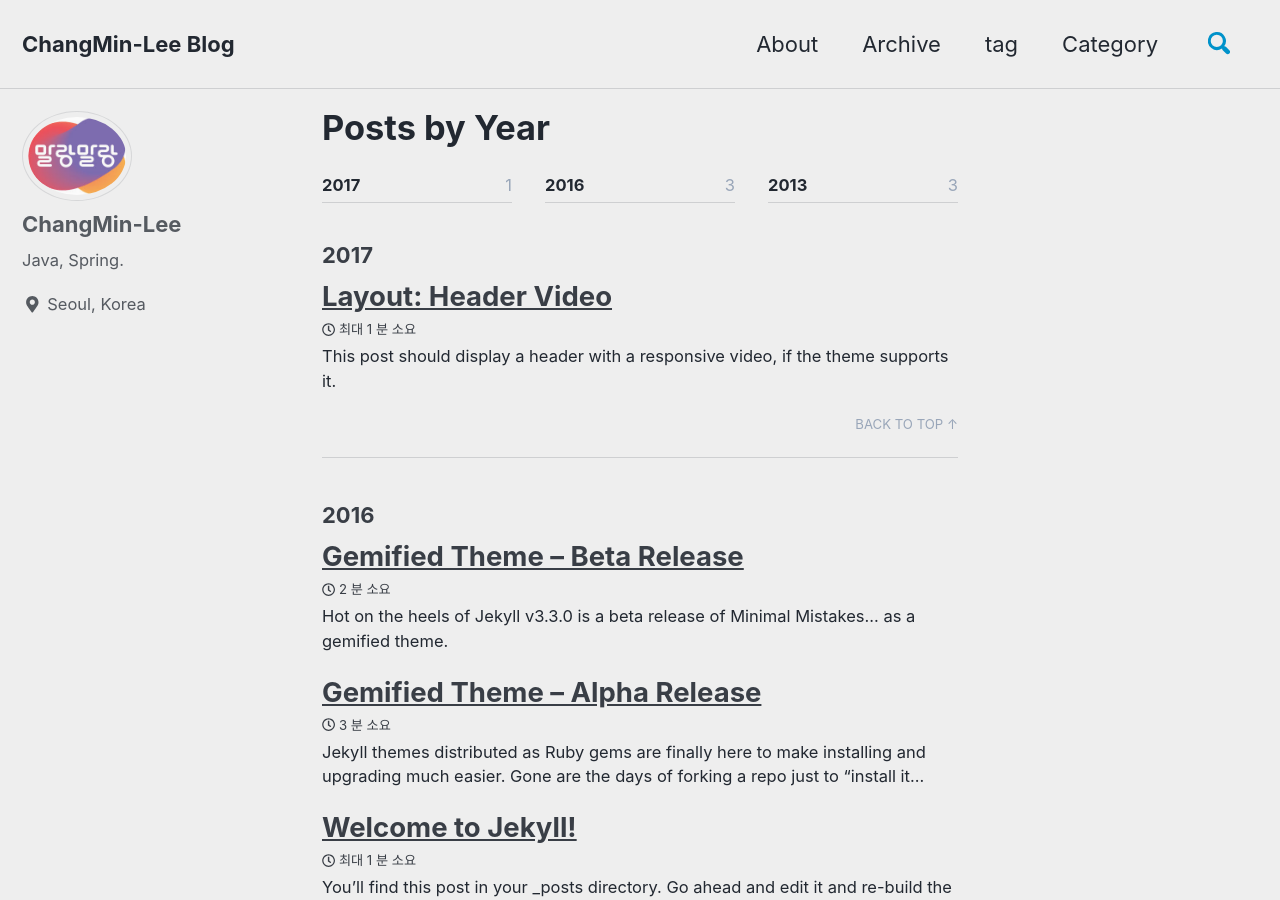
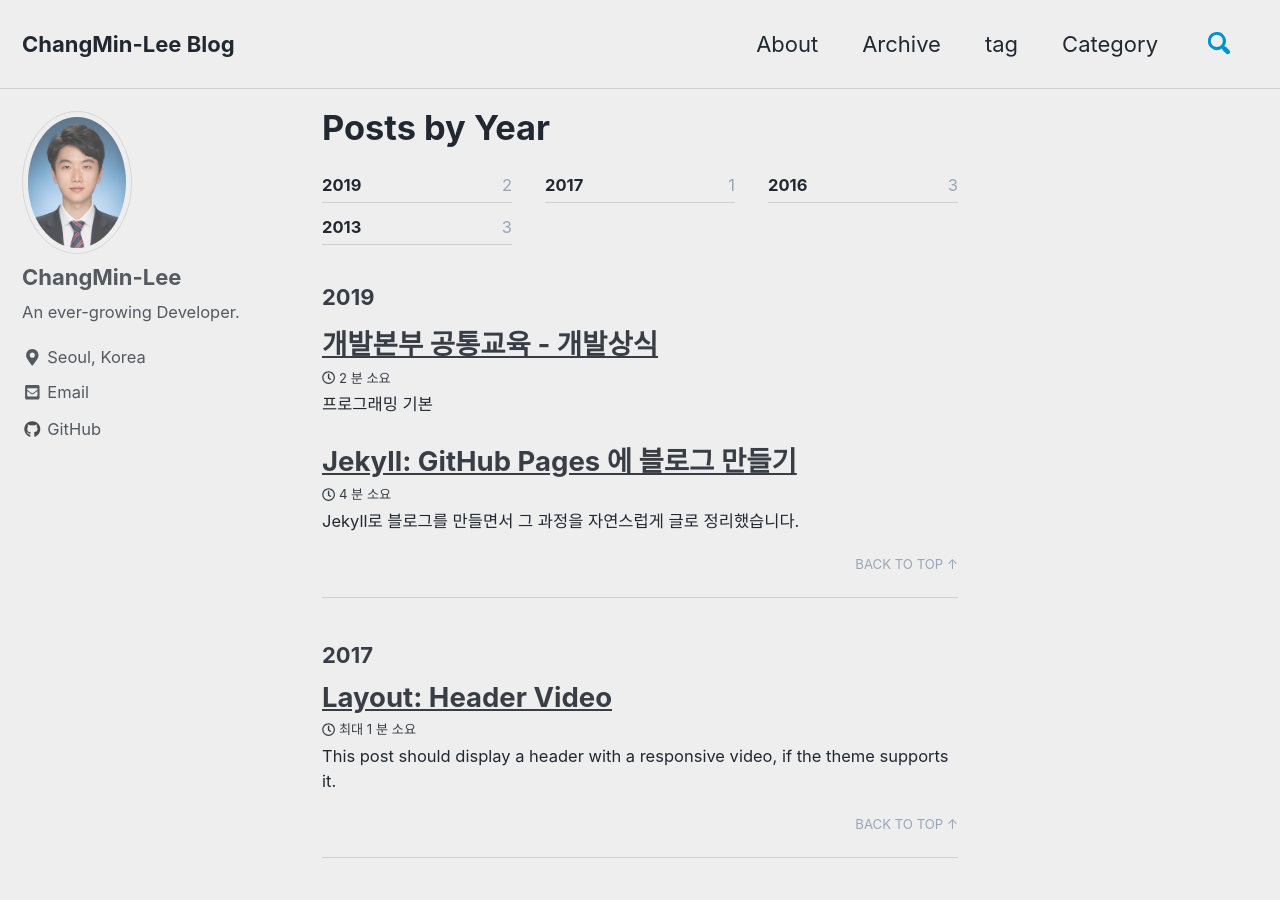
Before and after one commit to 999inim/999inim.github.io, a Jekyll site: the page built from _pages/year-archive.md, in a window 1280 px wide and 900 px high. Built offline with Jekyll 4.4.1, drawn with Linux system fonts in a browser that asks for light colours; cached includes are drawn as plain includes; nearby versions of some CDN libraries; part of the change alters nothing that is shown.

Commit message:
renew configuration

````diff
--- a/_config.yml
+++ b/_config.yml
@@ -105,13 +105,13 @@ analytics:
 author:
   name             : "ChangMin-Lee"
   avatar           : "/assets/images/bio-photo.jpg" # path of avatar image, e.g. "/assets/images/bio-photo.jpg"
-  bio              : "Java, Spring."
+  bio              : "An ever-growing Developer."
   location         : "Seoul, Korea"
   email            :
   links:
     - label: "Email"
       icon: "fas fa-fw fa-envelope-square"
-      # url: mailto:your.name@email.com
+      url: mailto:999inim@gmail.com
     - label: "Website"
       icon: "fas fa-fw fa-link"
       # url: "https://your-website.com"
@@ -123,7 +123,7 @@ author:
       # url: "https://facebook.com/"
     - label: "GitHub"
       icon: "fab fa-fw fa-github"
-      # url: "https://github.com/"
+      url: "https://github.com/999inim"
     - label: "Instagram"
       icon: "fab fa-fw fa-instagram"
       # url: "https://instagram.com/"
@@ -139,7 +139,7 @@ footer:
       # url:
     - label: "GitHub"
       icon: "fab fa-fw fa-github"
-      # url:
+      url: "https://github.com/999inim"
     - label: "GitLab"
       icon: "fab fa-fw fa-gitlab"
       # url:
--- /dev/null
+++ b/_posts/2019-01-12-Jekyll-Blog-with-Minima.md
@@ -0,0 +1,175 @@
+---
+title:  "Jekyll: GitHub Pages 에 블로그 만들기"
+last_modified_at: 2019-01-12T16:01:04-04:00
+categories:
+  - Jekyll
+tags:
+  - update
+toc: true
+toc_label: "Getting Started"
+---
+
+ Jekyll로 블로그를 만들면서 그 과정을 자연스럽게 글로 정리했습니다.
+
+
+### 들어가며
+
+Jekyll 을 설치하고 GitHub Pages 에 저장소를 만들었습니다. 하지만 솔직히 말해서 Jekyll 과 Git 을 알아야만 GitHub Pages 에 블로그를 만들 수 있는 것은 아닙니다. [^blog]
+
+오히려 반대로 GitHub Pages 에 블로그를 만들고 운영해보면서 그 과정에서 자연스럽게 Jekyll 과 Git 의 사용법을 익혀가는 것이 보다 쉬운 접근 방법입니다.
+
+따라서 글에서는 GitHub Pages 라는 GitHub 의 호스팅 서비스를 중심으로 내용을 전개합니다.
+
+
+### GitHub Pages 에 블로그용 저장소 만들기
+
+GitHub Pages 에 블로그를 만드는 것은 그냥 GitHub 에 원격 저장소 하나를 만드는 것과 완전히 동일합니다. 방법은 [GitHub Pages](https://pages.github.com) 페이지에 있는 ① ~ ④ 번 설명을 그대로 따라하면 됩니다.
+
+
+#### GitHub Pages 에 계정 만들기
+
+가장 먼저 GitHub Pages 에 저장소를 만듭니다. [^login] 이를 위해서는 [GitHub Pages](https://pages.github.com) 홈페이지에서 스크롤을 내리면 ① 번으로 나오는 설명에서 [Create a repository](https://github.com/new) 링크를 누르면 됩니다.
+
+그러면 **Create a repository** 페이지로 이동하는데 **Repository name** 부분에 자신의 아이디 (username) 를 사용해서 `username.github.io` 와 같이 입력합니다. 만약 자신의 아이디가 xyz 라면 `xyz.github.io` 라고 입력하고 맨 밑의 Create Reposity 버튼을 누릅니다. [^create]
+
+
+#### Quick setup
+
+그러면 GitHub Pages 는 username 계정에 username.github.io 라는 저장소를 만든 후 **Quick setup - ...** 이라는 페이지로 이동합니다.
+
+이 페이지는 여러 가지 방법으로 Git 명령을 사용해서 저장소에 블로그를 올리는 방법을 설명합니다. 각각의 Git 명령들은 여러번 실습하다 보면 자연스럽게 익힐 수 있으니 지금 당장은 몰라도 상관없습니다.
+
+이 방법들 중에서 가장 간단한 방법은 그냥 저장소를 클론 (clone) 받는 것입니다.
+
+
+#### GitHub Pages 저장소 클론 받기
+
+저장소를 클론 받을려면 자신의 OS 에 맞는 설명을 따라하면 됩니다. [GitHub Pages](https://pages.github.com) 페이지의 **What git client are you using?** 메뉴에서 원하는 것을 선택하면 ② 번 부분의 **Clone the repository** 에서 방법을 알려줍니다.
+
+터미널의 경우 아래와 같은 명령으로 클론받을 수 있습니다. 물론 `username` 부분은 자신의 아이디로 바꿔줘야 합니다. [^clone]
+
+```sh
+$ git clone https://github.com/username/username.github.io
+```
+
+이제 이렇게 클론 받은 저장소를 Jekyll 로 만든 블로그로 채워서 GitHub Pages 에 올리면 됩니다. [^github-jekyll]
+
+#### 블로그 수정하고 배포해보기
+
+[GitHub Pages](https://pages.github.com) 페이지에 있는 ③, ④ 번 설명은 따라해도 되고 건너뛰어도 됩니다. 이 부분은 **username.github.io** 폴더에 **index.html** 파일을 만든 다음 GitHub Pages 저장소로 내보내는 것을 실습합니다.
+
+순서대로 따라 진행한 후 브라우저에서 `http://username.github.io` 라고 주소를 입력하면 `Hello World` 가 나타납니다. 꽤 간단하다는 것을 알 수 있습니다.
+
+어차피 Jekyll 로 덮어쓸 저장소라 굳이 안해도 상관없습니다.
+
+### Jekyll 로 블로그 만들기
+
+GitHub Pages 는 [Jekyll Theme Chooser](https://help.github.com/articles/about-github-pages-and-jekyll/) 라는 것을 사용해서 Jekyll 을 설치하지 않고도 블로그를 제작하고 편집할 수 있는 방법도 제공합니다. [^using-theme]
+
+하지만 여기서는 컴퓨터에 직접 Jekyll 을 설치해서 블로그를 만드는 방법을 설명합니다. [^setting-jekyll]
+
+#### Ruby 설치하기
+
+일단 Jekyll 자체가 하나의 Ruby 패키지 입니다. 즉, Jekyll 을 사용하려면 Ruby 가 있어야 합니다. 각 운영체제별로 Ruby 를 설치하는 방법은 다음과 같습니다.
+
+#### Jekyll 설치하기
+
+Ruby 를 설치했으면 다음과 같이 Gem 이라는 Ruby 의 패키지 관리자를 사용해서 Jekyll 을 설치합니다.
+
+```sh
+$ sudo gem install jekyll bundler
+```
+
+#### Jekyll 로 로컬에 블로그 만들기
+
+Jekyll 로 새 블로그를 만들려면 블로그를 저장할 폴더로 이동해서 다음과 같은 명령을 실행합니다. 아래에서 **my-awesome-site** 부분은 어차피 나중에 지울 거라서 이름을 아무렇게나 지어도 됩니다.
+
+```sh
+$ jekyll new my-awesome-site
+```
+
+그러면 **my-awesome-site** 라는 폴더가 생기고 그 아래에 다음과 같은 파일 및 폴더들이 생깁니다.
+
+```sh
+.
+├── Gemfile
+├── Gemfile.lock
+├── _config.yml
+├── _posts
+│   └── 2017-03-05-welcome-to-jekyll.markdown
+├── about.md
+└── index.md
+```
+
+최근의 Jekyll 은 `minima` 라는 테마를 사용하기 때문에, 예전과는 다르게 **Gemfile** 등을 써서 패키지들의 의존성을 관리하고 있음을 알 수 있습니다.
+
+#### 로컬에서 Jekyll 블로그 테스트하기
+
+다음의 명령을 사용해서 Jekyll 블로그를 로컬에서 빌드하고 실행합니다.
+
+```sh
+$ bundle exec jekyll serve
+```
+
+브라우저를 실행하고 주소창에 `http://localhost:4000` 를 입력하면 로컬에서 완성된 페이지를 볼 수 있습니다.
+
+이로써 자신의 컴퓨터에서 Jekyll 블로그를 만들 수 있는 환경을 갖추었습니다.
+
+### GitHub Pages 에 블로그 배포하기
+
+이제 새로 만든 Jekyll 블로그를 GitHub Pages 에 올려서 모든 사람이 볼 수 있도록 해 봅시다.
+
+#### 로컬 블로그 내용을 클론받은 저장소로 옮기기
+
+우선 **my-awesome-site** 폴더에 있는 내용을 클론받은 저장소로 옮깁니다.
+
+Jekyll 로 만들어진 사이트에는 숨김 파일도 있는데 이들도 빠짐없이 옮겨야 합니다.
+
+#### 로컬 저장소의 변경 저장하기
+
+이제 로컬 저장소에서 다음과 같은 명령을 사용하여 블로그의 변경 내력을 Git 에 커밋합니다. [^git]
+
+```sh
+$ git add .
+$ git commit -m "my first blog"
+```
+
+#### GitHub Pages 에 변경된 블로그 배포하기
+
+지금까지 GitHub Pages 에 호스트용 원격 저장소를 만들었고, Jekyll 로 블로그를 만들었으며, 이를 로컬 저장소로 옮겼습니다.
+
+이 로컬 저장소의 내용을 그대로 원격 저장소로 업로드하면 블로그를 배포하게 되는 것입니다. GitHub 에서는 이를 Git 의 `push` 명령으로 실행할 수 있습니다.
+
+```sh
+$ git push origin master
+```
+
+GitHub Pages 에서 클론 받았기 때문에 따로 `git remote` 명령으로 원격 저장소를 등록하지 않아도 서버에 `push` 할 수 있음을 알 수 있습니다.
+
+이제 브라우저로 `http://username.github.io` 에 접속해보면 앞에서 테스트한 것과 같은 페이지가 보이는 것을 볼 수 있습니다.
+
+이후에는 블로그에 포스트를 작성하는 방법만 남았습니다.
+
+
+
+### 참고 자료
+
+[^blog]: 좀 극단적으로 말하면 Git 을 몰라도 GitHub Pages 에 블로그를 올릴 수 있고, Jekyll 을 설치하지 않아도 블로그를 만들 수 있습니다.
+
+[^login]: GitHub Pages 에 저장소를 만들려면 일단 GitHub 에 회원 가입이 되어 있어야 합니다. GitHub Pages 자체가 GitHub 의 하나의 서비스이기 때문입니다.
+
+[^create]: 필요에 따라 블로그 저장소의 맨 앞에 **README** 파일을 넣어줄 수도 있고, 처음부터 **.gitignore** 파일을 만들어 줄 수도 있습니다만, 이건 나중에라도 만들어 줄 수 있는 것이이므로 지금 단계에서는 몰라도 됩니다.
+
+[^clone]: 사실 지금은 비어있는 저장소라 딱히 클론받을 필요는 없지만 클론을 받게 되면 로컬에 자연스럽게 원격 저장소와 같은 이름의 폴더가 생기고 Git 이 이미 설정된 채로 받아지므로 `git init` 과 `git remote` 등을 할 필요가 없는 장점이 있습니다.
+
+[^github-jekyll]: [About GitHub Pages and Jekyll](https://help.github.com/articles/about-github-pages-and-jekyll/) 글과 [Using a static site generator other than Jekyll](https://help.github.com/articles/using-a-static-site-generator-other-than-jekyll/) 글에 따르면 GitHub Pages 에는 모든 정적 사이트 생성기를 다 사용할 수 있지만, 공식 지원하는 것은 Jekyll 하나라고 합니다.
+
+[^using-theme]: Jekyll Theme Chooser를 사용해서 Jekyll 블로그를 만드는 방법은 [Creating a GitHub Pages site with the Jekyll Theme Chooser](https://help.github.com/articles/creating-a-github-pages-site-with-the-jekyll-theme-chooser/) 글을 참고합니다.
+
+[^setting-jekyll]: 컴퓨터에 Jekyll 을 설치하고 사용하는 방법은 GitHub Pages 의 [Setting up your GitHub Pages site locally with Jekyll](https://help.github.com/articles/setting-up-your-github-pages-site-locally-with-jekyll/) 글에도 설명되어 있지만 여기서는 일단 좀더 간단한 방법인 [Jekyll](https://jekyllrb.com) 홈페이지에 있는 설명을 참고하도록 합니다.
+
+[^hurderella-131]: Hurderella 님의 [Windows에서 Github Page와 Jekyll로 블로그 생성하기](http://hurderella.tistory.com/131) 라는 글을 보면 윈도우즈에서는 [RubyInstaller](https://rubyinstaller.org) 를 다운로드 받아서 ruby 를 설치하면 된다고 합니다.
+
+[^bundler]: Ruby 에서는 하나의 패키지를 젬 (Gem; 보석) 이라는 용어로 부르는데 `bundler` 는 다른 루비 젬들을 관리하는 젬입니다.
+
+[^git]: 각 명령에 대한 설명은 따로 정리할 예정이지만 예전 글인 [Jekyll 기반의 GitHub Pages에 블로그 만들기](http://xho95.github.io/blog/github/jekyll/git/2016/01/11/Make-a-blog-with-Jekyll.html) 에도 설명이 조금 있습니다.
--- /dev/null
+++ b/_posts/2019-01-14-pre-job-study.md
@@ -0,0 +1,122 @@
+---
+title:  "개발본부 공통교육 - 개발상식"
+last_modified_at: 2019-01-14T16:01:04-04:00
+categories:
+  - Study
+tags:
+  - update
+toc: true
+toc_label: "Getting Started"
+---
+
+
+### 프로그래밍 기본
+
+#### XML, DrawingML, WordML
+* XML이란?
+
+텍스트 파일의 사용 용이성과 바이너리 파일의 풍부한 메타 정보 추가 능력을 결합한 이상적인 파일형식이 필요했다.
+초기에는 SGML을 사용하였으나 매우 복잡하였고 좀 더 표준화되어 XMLL이 등장하였다. 범용적으로 데이터를 마크업하기 위해서 만들어졌다.
+
+이를 통해서 문서를 구조화하고 데이터 교환을 쉽게한다.
+
+특히나, 데이터를 위한 명세와 데이터를 짝짓고 임의로 제약(DTD)을 가할 수 있다는 특징이 있다.
+
+* XML Parser
+- 마크업 부분과 데이터부분을 분리하여 정보를 추출하고 다른프로그램이 사용가능한 형태로 만들어주는 프로그램이다.
+
+분리하는 기준으로 CDATA와 PCDATA가 있다.
+- CDATA는 Parser가 분석하지 않아야하는 속상값이나 블록등을 말한다.
+- PCDATA는 Parsed Character Data의 약자로 Xml요소 사이의 데이터를 말한다.
+
+
+* Well-formed Document
+xml의 구조가 제약조건에 맞는 문서인경우를 말한다.
+
+> 처음에는 단순히 메모장에서 텍스트를 읽는 것처럼 단순한 문서구조만으로도 워드프로세서들이 다양한 편집이 가능한 것으로 생각했는데 내부적으로는 복잡한 구조를 파싱해서 보여주는 점이 신기했다.
+
+### 웹브라우저와 렌더링엔진
+
+* 웹(World Wide Web)
+인터넷 연결을 통하여 정보를 공유할 수 있는 정보공간
+
+* 웹브라우저
+웹을 시각적으로 볼 수 있게끔 하는 응용프로그램
+
+- 렌더링엔진
+웹 컨텐츠를 레이아웃 정보에 맞게 보여줌. 각 회사마다 고유의 엔진이 있다.
+
+- 렌더링 과정
+HTML, DOM, CSS, SVG, Canvas를 각각의 Parser를 이용해 Tree구조의 Object로 만든 후 그린다.
+
+- Tree 구조
+DOM : html의 각 요소 하나하나를 객체화하여 tree구조를 띰.
+
+CSSOM : DOM타입의 요소에 속성값을 붙임.
+
+> 브라우저 자체를 인터넷으로 생각하는 경우가 있는데 웹에 있는 데이터들이 어떤 방식으로 렌더링되어 브라우저에 표현되는지에 대해 간략히 배울 수 있었다.
+
+
+### OSS License
+
+주요 의무사항
+* 저작권, 개발자 및 기여자 정보 표시
+* 코드 수정한 경우 수정한 정보 표시
+* 라이선스 정보 제공
+* 동일한 라이선스로 재배포(CopyLeft)
+* 소스코드 제공
+
+
+- 주요 오픈소스SW 라이선스 비교
+
+|                | 무료 이용가능 | 배포 허용가능 | 소스코드 취득가능 | 소스코드 수정가능 | 2차적 저작물 재공개 의무 | 독점SW와 결합가능 |
+|----------------|---------------|---------------|-------------------|-------------------|--------------------------|-------------------|
+| GPL            |       o       |       o       |         o         |         o         |             o            |         x         |
+| LGPL           |       o       |       o       |         o         |         o         |             o            |         o         |
+| MPL            |       o       |       o       |         o         |         o         |             o            |         o         |
+| BSD license    |       o       |       o       |         o         |         o         |             x            |         o         |
+| Apache license |       o       |       o       |         o         |         o         |             x            |         o         |
+
+### 다국어
+
+* 다국어 개념
+(internationalization/ localization / globalization)
+
+- internationalization
+개발 프로세스에서 다른 국가나 문화에 대한 소프트웨어 적용.
+리소스와 개발코드의 분리하는 과정. 즉, 조금 더 개발 관련한 프로세스.
+
+ex)
+언어적 제약상황
+Shaping Engine - 아랍어, Input Method Editor - 중국어
+
+운영체제 인코딩
+개발시스템에서 유니코드를 사용할 수 있는지 여부.
+
+하드웨어
+아시아권 글자(중국어)를 표시하는데 필요한 메모리, 메모리가 충분한지 여부.
+
+하드코딩
+자동 번역이 안되는 데이터를 사용하는 부분.
+문자열, 아이콘에 이미지텍스트 경우 언어적 이슈가 생긴다.
+
+- localization
+다국어 "번역", Translation 뿐만이 아님.
+현지 환경에 대한 테스트(언어적 특징등)
+
+ex)
+렌더링, 단위(Measurement, Date, Time, Address), Symbol(적십자 마크)
+
+- globalization
+Sales & Marketing
+
+* Testing
+현지화 완성도를 보장
+
+- Linguistic Testing
+문법, 스펠링, 구두점, 애매한 번역, 오번역.
+- Functional Testing
+- Cosmetic Testing
+- Internationalization Testing
+텍스트가 밖으로 나가거나, 번역이 안되는 증상, 소스코드가 드러나는등
+표준화된 검증 절차(I18N)를 통해 해결.
````
Also changed, not shown: assets/images/bio-photo.jpg.
